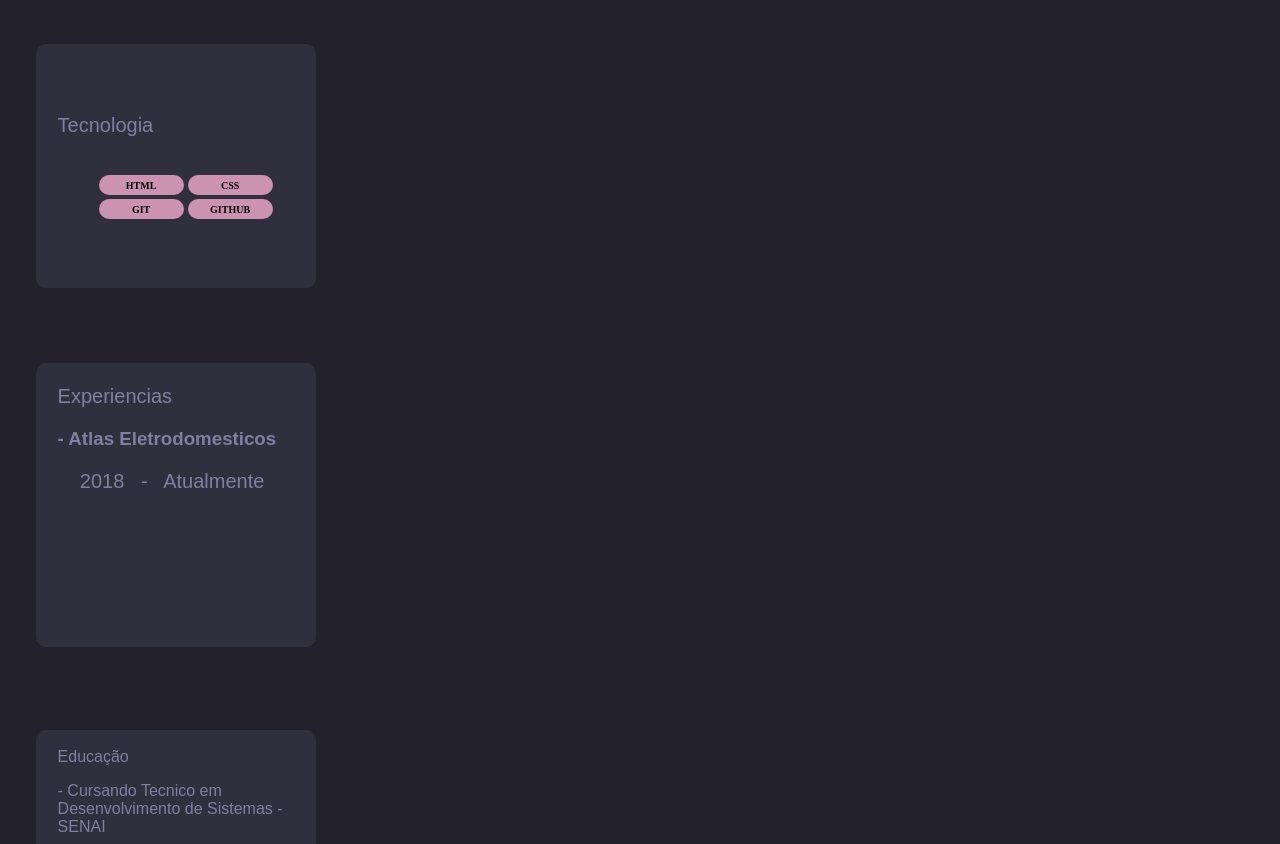
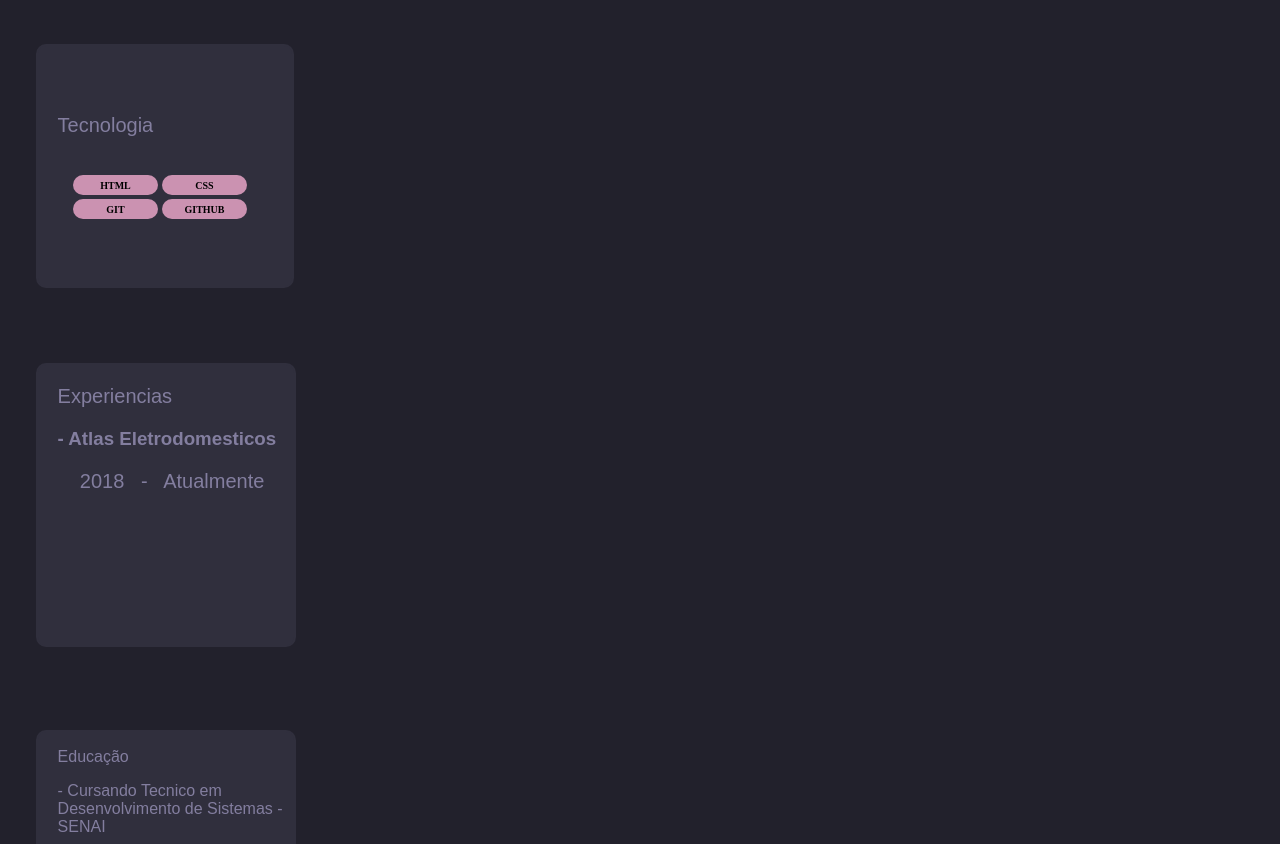
Before and after one commit to PaolaABorges/Portfolio, a plain HTML site: page portifolio-main/index.html in a window 1280 px wide. Shown: the part 891-1735 px from the top of the page. Drawn offline with Linux system fonts and the light colour scheme.

Commit message:
alteração em index

```diff
--- a/portifolio-main/style.css
+++ b/portifolio-main/style.css
@@ -219,9 +219,10 @@ top:100px;
   grid-area: tecnologia;
   border: solid 2px var(--bg-cards);
   background-color: var(--bg-cards);
-  width: 20vw;
+  width: 16vw;
   height: 30vh;
   padding-left: 20px;
+  padding-right: 30px;
   border-radius: 10px;
   display: flex;
   justify-content: center;
@@ -258,7 +259,7 @@ align-items: center;
   grid-area: experiencias;
   border: solid 2px var(--bg-cards);
   background-color: var(--bg-cards);
-  width:20vw;
+  width: 18.5vw;
   left: 10;
   padding-left: 20px;
   height: 35vh;
@@ -273,7 +274,7 @@ align-items: center;
   grid-area: educação;
   border: solid 2px var(--bg-cards);
   background-color: var(--bg-cards);
-  width: 20vw;
+  width: 18.5vw;
   height: 35vh;
   padding-left: 20px;
   border-radius: 10px;
```
Also changed, not shown: portifolio-main/index.html (+1 -1 lines).
